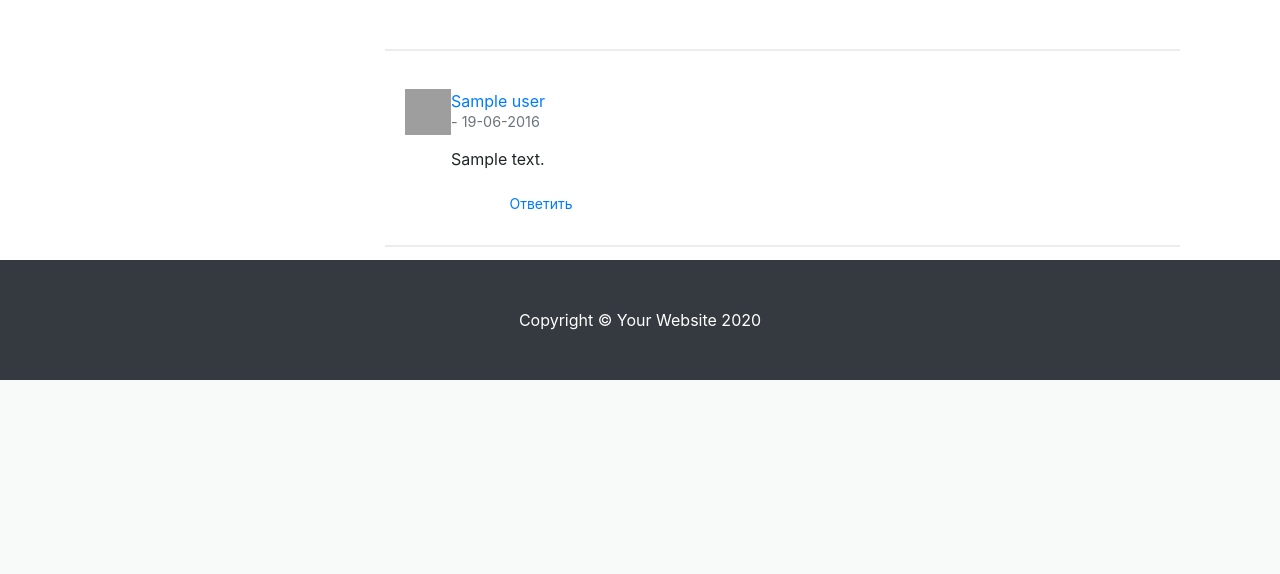
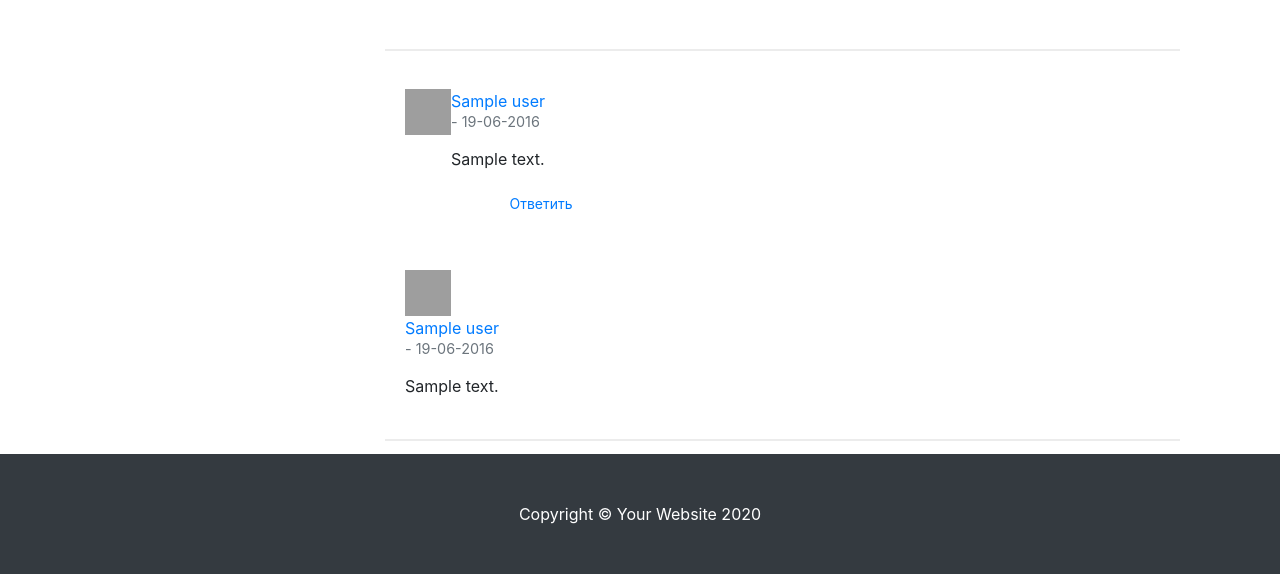
Before and after one commit to KrizisN/country_of_beer, a Django app: template templates/beer/beer_detail.html in a window 1280 px wide. Shown: the part 502-1076 px from the top of the page. Before the commit the page ends 882 px from the top, so only its background shows below. Run offline with Django 3.2, Linux system fonts and the light colour scheme; the template is opened without the code that fills it: most values are stand-ins (such as "Sample title", 1, 10 or a date in 2020); grey boxes marked "Sample" are stand-in pictures; some libraries are stand-ins or nearby versions; grey boxes are pictures that could not be loaded.

Commit message:
Add response for reviews and modified some html

```diff
--- a/beer/views.py
+++ b/beer/views.py
@@ -52,6 +52,8 @@ class AddReviews(View):
         beer = Beer.objects.get(id=pk)
         if form.is_valid():
             form = form.save(commit=False)
+            if request.POST.get('parent', None):
+                form.parent_id = int(request.POST.get('parent'))
             form.beer = beer
             form.user = request.user
             form.save()
--- a/templates/base.html
+++ b/templates/base.html
@@ -106,6 +106,11 @@
         .mar-top {
             margin-top: 15px;
         }
+
+        .mar-right{
+            margin-right: 50px;
+        }
+
     </style>
     <meta charset="utf-8">
     <meta name="viewport" content="width=device-width, initial-scale=1, shrink-to-fit=no">
--- a/templates/beer/beer_detail.html
+++ b/templates/beer/beer_detail.html
@@ -32,17 +32,18 @@
         </table>
     </div>
 </div>
-<form action="{% url 'review' context_beer_detail.id %}" method="post">
+<form action="{% url 'review' context_beer_detail.id %}" method="post" id="formReview">
     {% csrf_token %}
+    <input type="hidden" name="parent" id="contactParent" value="">
     <div class="form-group">
-        <label for="exampleFormControlTextarea1">Review</label>
-        <textarea name="text" class="form-control" id="exampleFormControlTextarea1" rows="3"></textarea>
+        <label for="contactcomment">Review</label>
+        <textarea name="text" class="form-control" id="contactcomment" rows="3"></textarea>
     </div>
     <button type="submit">Submit</button>
 </form>
 <section class="container">
     <div class="row">
-        {% for review in context_beer_detail.reviews_set.all %}
+        {% for review in context_beer_detail.get_review %}
         <div class="col-md-12">
             <div class="panel">
                 <div class="panel-body">
@@ -58,7 +59,8 @@
                                                             src="https://bootstraptema.ru/snippets/icons/2016/mia/1.png"></a>
                         <div class="media-body">
                             <div class="mar-btm">
-                                <a href="#" class="btn-link text-semibold media-heading box-inline">{{ review.user }}</a>
+                                <a href="#" class="btn-link text-semibold media-heading box-inline" id="name">
+                                    {{ review.user }}</a>
                                 <p class="text-muted text-sm"><i class="fa fa-mobile fa-lg"></i> - 19-06-2016</p>
                             </div>
                             <p>{{ review.text }}</p>
@@ -69,14 +71,36 @@
                                     <a class="btn btn-sm btn-default btn-hover-danger" href="#"><i
                                             class="fa fa-thumbs-down"></i></a>
                                 </div>
-                                <a class="btn btn-sm btn-default btn-hover-primary" href="#">Ответить</a>
+                                <a class="btn btn-sm btn-default btn-hover-primary" href="#formReview"
+                                   onclick="addReview('{{ review.user }}', '{{ review.id }}')">Ответить</a>
                             </div>
                         </div>
                     </div>
                 </div>
+                {% for rev in review.reviews_set.all %}
+                <div class="panel-body">
+                    <div clasa="media-body">
+                        <a class="media-left" href="#"><img class="img-circle img-sm" alt="Профиль пользователя"
+                                                            src="https://bootstraptema.ru/snippets/icons/2016/mia/1.png"></a>
+                        <div class="mar-btm">
+                            <a href="#" class="btn-link text-semibold media-heading box-inline">
+                                {{ rev.user }}</a>
+                            <p class="text-muted text-sm"><i class="fa fa-mobile fa-lg"></i> - 19-06-2016</p>
+                        </div>
+                        <p>{{ rev.text }}</p>
+                    </div>
+                </div>
+                {% endfor %}
             </div>
         </div>
+        {% endfor %}
     </div>
-    {% endfor %}
+    <script type="text/javascript">
+        function addReview(name, id) {
+            document.getElementById('contactParent').value = id
+            document.getElementById('contactcomment').innerText = `${name}, `
+
+        }
+    </script>
 </section><!-- /.container -->
 {% endblock content %}
```
